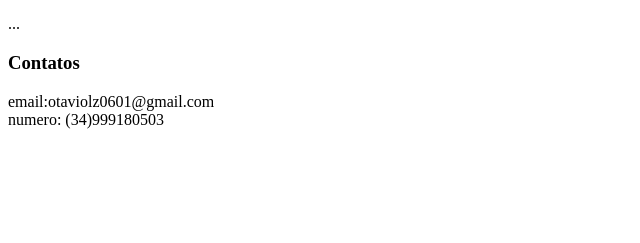
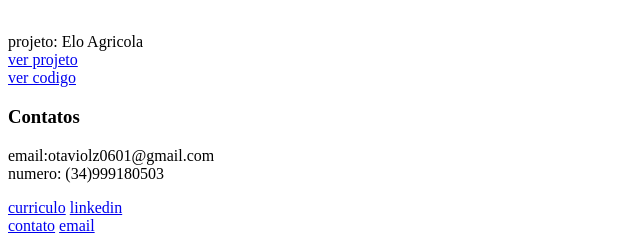
Before and after one commit to LUIZBR22gg/projetos, a plain HTML site: page index.html in a window 1280 px wide. Shown: the part 852-1095 px from the top of the page, without its empty margins (0-640 px from the left). Before the commit the page ends 997 px from the top, so only its background shows below. Drawn offline with Linux system fonts and the light colour scheme.

Commit message:
Update index.html

```diff
--- a/index.html
+++ b/index.html
@@ -76,7 +76,17 @@ gestao de código com Git/GitHub
 </div>
 
 <div> <h3>Projetos</h3></div>
-<p>...<br>
+<p>
+
+
+<br>
+    projeto: Elo Agricola <br> <a href="https://luizbr22gg.github.io/projeto-site-copiado-elo-agricola/">ver projeto</a> <br>
+     <a ver projeto></a> <a href="https://github.com/LUIZBR22gg/projeto-site-copiado-elo-agricola">ver codigo</a>
+
+
+
+
+    <br>
 
 </p>
 
@@ -93,16 +103,12 @@ gestao de código com Git/GitHub
 
 
 </p>
+<a href="https://github.com/LUIZBR22gg/projetos/raw/main/Captura%20de%20tela%202025-09-09%20201637.pdf"> curriculo</a>
+
+<a href="https://www.linkedin.com/jobs/search/?currentJobId=4251404602&keywords=programa%C3%A7%C3%A3o&origin=BLENDED_SEARCH_RESULT_NAVIGATION_JOB_CARD&originToLandingJobPostings=4251404602%2C4299560703%2C4290773253"> linkedin</a><br>
+<a href="https://web.whatsapp.com/send/?phone=0800 761 4631&text=OlaVimpeloseuportifolio&type=phone_number&app_absent=0"> contato</a>
+<a href="https://mail.google.com/mail/u/0/?fs=1&to=herogeekeduc08@gmail.com&su=Titulo&body=Ola%20vim%20pelo%20seu%20portifolio&tf=cm"> email</a>
 </div>
-
-
-
-
-
-
-
-
-
 
 
 
```
